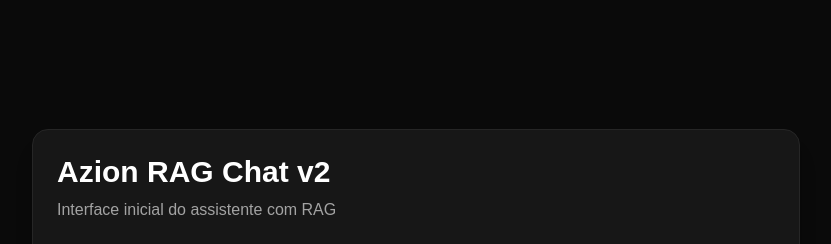
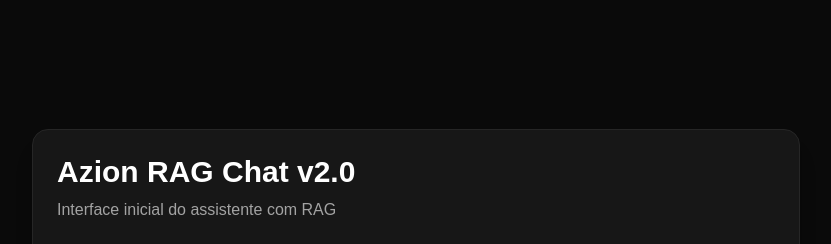
Before and after one commit to davivinco/azion-rag-chat, a Next.js app: page / in a window 1280 px wide. Shown: the top 244 px of the page, without its empty margins (224-1055 px from the left). Built offline with nearby package versions, Linux system fonts and the light colour scheme.

Commit message:
chore: update homepage title to v2.0

```diff
--- a/app/page.tsx
+++ b/app/page.tsx
@@ -46,7 +46,7 @@
   return (
     <main className="min-h-screen bg-neutral-950 text-white flex items-center justify-center p-6">
       <div className="w-full max-w-3xl bg-neutral-900 rounded-2xl shadow-xl p-6 border border-neutral-800">
-        <h1 className="text-3xl font-bold mb-2">Azion RAG Chat v2</h1>
+        <h1 className="text-3xl font-bold mb-2">Azion RAG Chat v2.0</h1>
         <p className="text-neutral-400 mb-6">
           Interface inicial do assistente com RAG
         </p>
```
